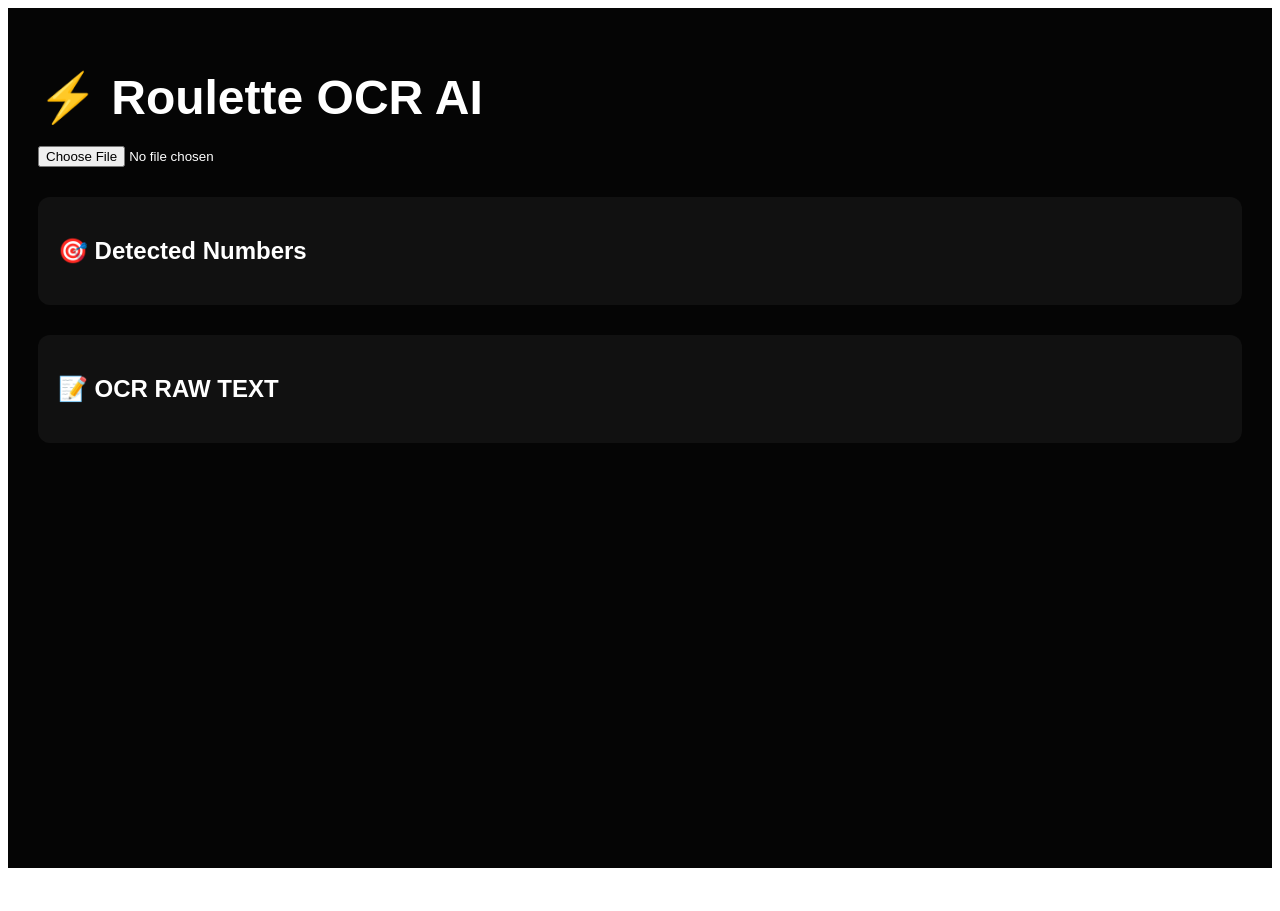
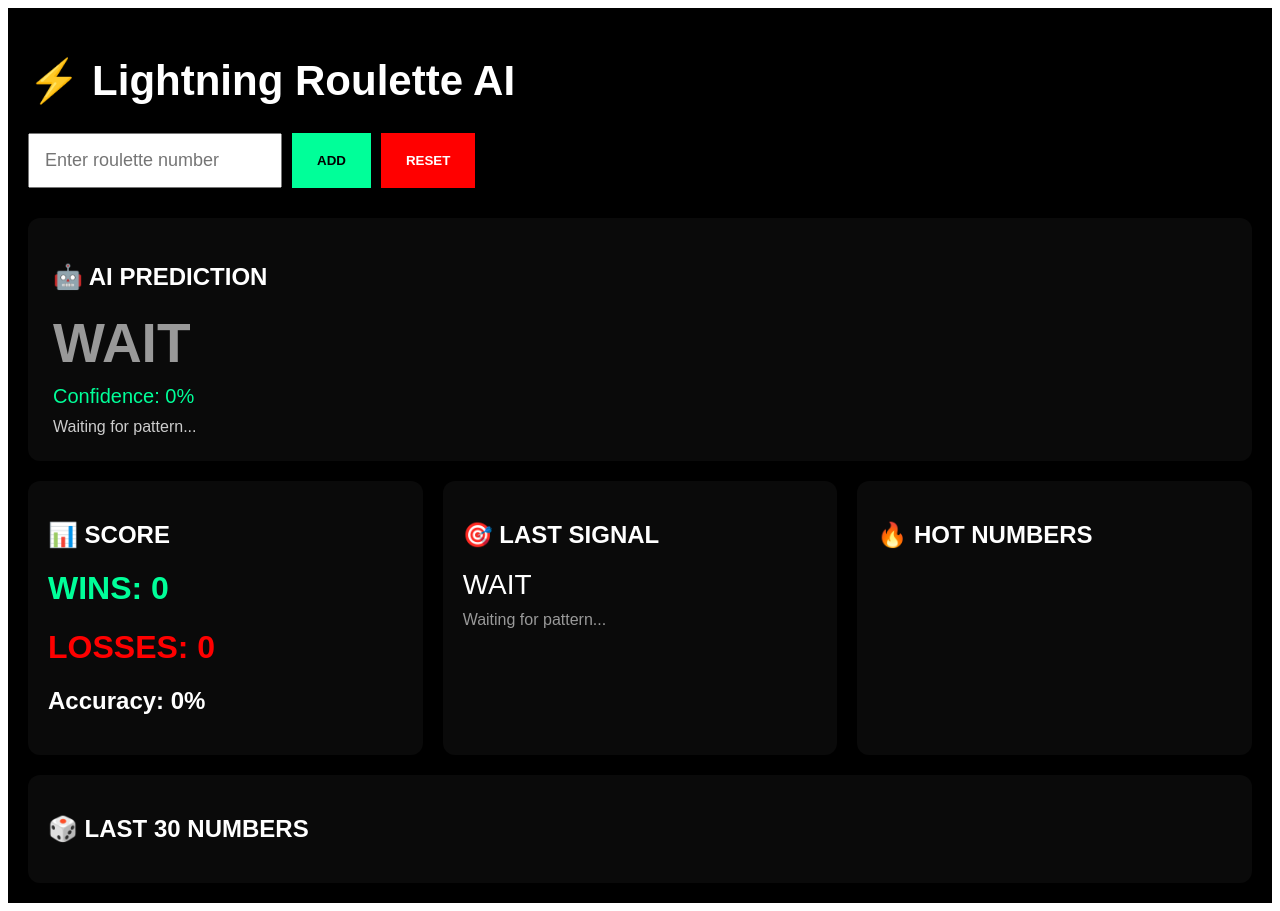
Before and after one commit to leonardoans07/roleta, a Next.js app: page / in a window 1280 px wide. Before the commit the page ends 876 px from the top, so only its background shows below. Built offline with nearby package versions, Linux system fonts and the light colour scheme.

Commit message:
Update page.js

```diff
--- a/app/page.js
+++ b/app/page.js
@@ -1,173 +1,463 @@
 'use client'
 
 import { useState } from 'react'
-import Tesseract from 'tesseract.js'
 
 export default function Home() {
+  const [input, setInput] = useState('')
+  const [numbers, setNumbers] = useState([])
+  const [prediction, setPrediction] = useState('WAIT')
+  const [confidence, setConfidence] = useState(0)
+  const [signalType, setSignalType] = useState('Waiting for pattern...')
+  const [wins, setWins] = useState(0)
+  const [losses, setLosses] = useState(0)
+  const [lastPrediction, setLastPrediction] = useState(null)
 
-  const [image, setImage] = useState(null)
-  const [text, setText] = useState('')
-  const [loading, setLoading] = useState(false)
-  const [numbers, setNumbers] = useState([])
+  const europeanWheel = [
+    0, 32, 15, 19, 4, 21, 2, 25,
+    17, 34, 6, 27, 13, 36, 11, 30,
+    8, 23, 10, 5, 24, 16, 33, 1,
+    20, 14, 31, 9, 22, 18, 29, 7,
+    28, 12, 35, 3, 26
+  ]
 
-  const extractNumbers = async (file) => {
+  const redNumbers = [
+    1,3,5,7,9,12,14,16,18,19,
+    21,23,25,27,30,32,34,36
+  ]
 
-    setLoading(true)
+  function getColor(num) {
+    if (num === 0) return 'green'
+    return redNumbers.includes(num) ? 'red' : 'black'
+  }
 
-    const result = await Tesseract.recognize(
-      file,
-      'eng'
+  function getDozen(num) {
+    if (num >= 1 && num <= 12) return '1ST 12'
+    if (num >= 13 && num <= 24) return '2ND 12'
+    if (num >= 25 && num <= 36) return '3RD 12'
+    return 'ZERO'
+  }
+
+  function getSector(num) {
+    const voisins = [
+      22,18,29,7,28,12,35,3,26,
+      0,32,15,19,4,21,2,25
+    ]
+
+    const tiers = [
+      27,13,36,11,30,8,
+      23,10,5,24,16,33
+    ]
+
+    const orphelins = [
+      1,20,14,31,9,17,34,6
+    ]
+
+    if (voisins.includes(num)) return 'VOISINS'
+    if (tiers.includes(num)) return 'TIERS'
+    if (orphelins.includes(num)) return 'ORPHELINS'
+    return 'ZERO'
+  }
+
+  function analyzePatterns(list) {
+    if (list.length < 6) {
+      setPrediction('WAIT')
+      setConfidence(0)
+      setSignalType('Collecting data...')
+      return
+    }
+
+    const recent = list.slice(0, 8)
+
+    // DOZENS
+    let dozenCount = {
+      '1ST 12': 0,
+      '2ND 12': 0,
+      '3RD 12': 0
+    }
+
+    // SECTORS
+    let sectorCount = {
+      VOISINS: 0,
+      TIERS: 0,
+      ORPHELINS: 0
+    }
+
+    recent.forEach(n => {
+      const dz = getDozen(n)
+      const sector = getSector(n)
+
+      if (dz !== 'ZERO') {
+        dozenCount[dz]++
+      }
+
+      if (sector !== 'ZERO') {
+        sectorCount[sector]++
+      }
+    })
+
+    let bestDozen = Object.keys(dozenCount).reduce((a, b) =>
+      dozenCount[a] > dozenCount[b] ? a : b
     )
 
-    const detectedText = result.data.text
+    let bestSector = Object.keys(sectorCount).reduce((a, b) =>
+      sectorCount[a] > sectorCount[b] ? a : b
+    )
 
-    setText(detectedText)
+    let dozenScore = dozenCount[bestDozen]
+    let sectorScore = sectorCount[bestSector]
 
-    // PEGAR APENAS NÚMEROS
-    const foundNumbers =
-      detectedText.match(/\d+/g)
+    // PRIORIDADE MAIOR PARA SETORES
+    if (sectorScore >= 4) {
+      setPrediction(bestSector)
+      setConfidence(85 + sectorScore)
+      setSignalType('🔥 Strong wheel sector repetition')
 
-    if (foundNumbers) {
+      setLastPrediction({
+        type: 'sector',
+        value: bestSector
+      })
 
-      const cleanNumbers =
-        foundNumbers
-          .map(n => Number(n))
-          .filter(
-            n => n >= 0 && n <= 36
-          )
-
-      setNumbers(cleanNumbers)
+      return
     }
 
-    setLoading(false)
+    // DEZENAS
+    if (dozenScore >= 5) {
+      setPrediction(bestDozen)
+      setConfidence(70 + dozenScore)
+      setSignalType('📈 Dozen momentum detected')
+
+      setLastPrediction({
+        type: 'dozen',
+        value: bestDozen
+      })
+
+      return
+    }
+
+    // ANALISE DE PROXIMIDADE NA RODA
+    let closeHits = 0
+
+    for (let i = 0; i < recent.length - 1; i++) {
+      const current = europeanWheel.indexOf(recent[i])
+      const next = europeanWheel.indexOf(recent[i + 1])
+
+      let diff = Math.abs(current - next)
+
+      if (diff <= 4 || diff >= 33) {
+        closeHits++
+      }
+    }
+
+    if (closeHits >= 4) {
+      setPrediction('VOISINS')
+      setConfidence(78)
+      setSignalType('🎯 Wheel proximity detected')
+
+      setLastPrediction({
+        type: 'sector',
+        value: 'VOISINS'
+      })
+
+      return
+    }
+
+    setPrediction('WAIT')
+    setConfidence(0)
+    setSignalType('No strong pattern')
   }
 
+  function checkWin(newNumber) {
+    if (!lastPrediction) return
+
+    let isWin = false
+
+    if (lastPrediction.type === 'dozen') {
+      if (getDozen(newNumber) === lastPrediction.value) {
+        isWin = true
+      }
+    }
+
+    if (lastPrediction.type === 'sector') {
+      if (getSector(newNumber) === lastPrediction.value) {
+        isWin = true
+      }
+    }
+
+    if (isWin) {
+      setWins(prev => prev + 1)
+    } else {
+      setLosses(prev => prev + 1)
+    }
+  }
+
+  function addNumber() {
+    const num = parseInt(input)
+
+    if (isNaN(num) || num < 0 || num > 36) return
+
+    checkWin(num)
+
+    const updated = [num, ...numbers].slice(0, 30)
+
+    setNumbers(updated)
+
+    analyzePatterns(updated)
+
+    setInput('')
+  }
+
+  function resetAll() {
+    setNumbers([])
+    setPrediction('WAIT')
+    setConfidence(0)
+    setSignalType('Waiting...')
+    setWins(0)
+    setLosses(0)
+    setLastPrediction(null)
+  }
+
+  const accuracy =
+    wins + losses > 0
+      ? ((wins / (wins + losses)) * 100).toFixed(1)
+      : 0
+
   return (
-
-    <main style={{
-      background:'#050505',
-      minHeight:'100vh',
-      color:'white',
-      padding:'30px',
-      fontFamily:'Arial'
-    }}>
-
-      <h1 style={{
-        fontSize:'48px',
-        marginBottom:'20px'
-      }}>
-        ⚡ Roulette OCR AI
+    <main
+      style={{
+        background: '#000',
+        minHeight: '100vh',
+        color: 'white',
+        padding: 20,
+        fontFamily: 'Arial'
+      }}
+    >
+      <h1 style={{ fontSize: 42 }}>
+        ⚡ Lightning Roulette AI
       </h1>
 
-      <input
-        type="file"
-        accept="image/*"
-        onChange={(e)=>{
+      <div
+        style={{
+          display: 'flex',
+          gap: 10,
+          marginTop: 20
+        }}
+      >
+        <input
+          value={input}
+          onChange={(e) => setInput(e.target.value)}
+          placeholder="Enter roulette number"
+          style={{
+            padding: 15,
+            fontSize: 18,
+            width: 220,
+            color: 'black'
+          }}
+        />
 
-          const file = e.target.files[0]
+        <button
+          onClick={addNumber}
+          style={{
+            background: '#00ff99',
+            border: 'none',
+            padding: '15px 25px',
+            fontWeight: 'bold',
+            cursor: 'pointer'
+          }}
+        >
+          ADD
+        </button>
 
-          if(file){
+        <button
+          onClick={resetAll}
+          style={{
+            background: 'red',
+            border: 'none',
+            padding: '15px 25px',
+            color: 'white',
+            fontWeight: 'bold',
+            cursor: 'pointer'
+          }}
+        >
+          RESET
+        </button>
+      </div>
 
-            setImage(
-              URL.createObjectURL(file)
-            )
+      <div
+        style={{
+          background: '#0a0a0a',
+          marginTop: 30,
+          padding: 25,
+          borderRadius: 12
+        }}
+      >
+        <h2>🤖 AI PREDICTION</h2>
 
-            extractNumbers(file)
-          }
-        }}
-      />
-
-      {loading && (
-
-        <h2 style={{
-          marginTop:'20px',
-          color:'#00ff99'
-        }}>
-          Reading roulette numbers...
-        </h2>
-
-      )}
-
-      {image && (
-
-        <div style={{
-          marginTop:'30px'
-        }}>
-
-          <img
-            src={image}
-            alt="roulette"
-            style={{
-              width:'350px',
-              borderRadius:'12px'
-            }}
-          />
-
+        <div
+          style={{
+            fontSize: 55,
+            color:
+              prediction === 'WAIT'
+                ? '#999'
+                : '#00ff99',
+            fontWeight: 'bold'
+          }}
+        >
+          {prediction}
         </div>
 
-      )}
+        <div
+          style={{
+            marginTop: 10,
+            fontSize: 20,
+            color: '#00ff99'
+          }}
+        >
+          Confidence: {confidence}%
+        </div>
 
-      <div style={{
-        marginTop:'30px',
-        background:'#111',
-        padding:'20px',
-        borderRadius:'12px'
-      }}>
+        <div
+          style={{
+            marginTop: 10,
+            color: '#ccc'
+          }}
+        >
+          {signalType}
+        </div>
+      </div>
 
-        <h2>🎯 Detected Numbers</h2>
+      <div
+        style={{
+          display: 'grid',
+          gridTemplateColumns: '1fr 1fr 1fr',
+          gap: 20,
+          marginTop: 20
+        }}
+      >
+        <div
+          style={{
+            background: '#0a0a0a',
+            padding: 20,
+            borderRadius: 12
+          }}
+        >
+          <h2>📊 SCORE</h2>
 
-        <div style={{
-          display:'flex',
-          gap:'10px',
-          flexWrap:'wrap',
-          marginTop:'15px'
-        }}>
+          <h1 style={{ color: '#00ff99' }}>
+            WINS: {wins}
+          </h1>
 
-          {numbers.map((n,i)=>(
+          <h1 style={{ color: 'red' }}>
+            LOSSES: {losses}
+          </h1>
 
+          <h2>
+            Accuracy: {accuracy}%
+          </h2>
+        </div>
+
+        <div
+          style={{
+            background: '#0a0a0a',
+            padding: 20,
+            borderRadius: 12
+          }}
+        >
+          <h2>🎯 LAST SIGNAL</h2>
+
+          <div style={{ fontSize: 28 }}>
+            {prediction}
+          </div>
+
+          <div
+            style={{
+              marginTop: 10,
+              color: '#999'
+            }}
+          >
+            {signalType}
+          </div>
+        </div>
+
+        <div
+          style={{
+            background: '#0a0a0a',
+            padding: 20,
+            borderRadius: 12
+          }}
+        >
+          <h2>🔥 HOT NUMBERS</h2>
+
+          <div
+            style={{
+              display: 'flex',
+              flexWrap: 'wrap',
+              gap: 10,
+              marginTop: 15
+            }}
+          >
+            {[...new Set(numbers)]
+              .slice(0, 6)
+              .map((n, i) => (
+                <div
+                  key={i}
+                  style={{
+                    background: '#00ff99',
+                    color: 'black',
+                    padding: '10px 15px',
+                    borderRadius: 8,
+                    fontWeight: 'bold'
+                  }}
+                >
+                  {n}
+                </div>
+              ))}
+          </div>
+        </div>
+      </div>
+
+      <div
+        style={{
+          background: '#0a0a0a',
+          marginTop: 20,
+          padding: 20,
+          borderRadius: 12
+        }}
+      >
+        <h2>🎲 LAST 30 NUMBERS</h2>
+
+        <div
+          style={{
+            display: 'flex',
+            flexWrap: 'wrap',
+            gap: 10,
+            marginTop: 15
+          }}
+        >
+          {numbers.map((num, i) => (
             <div
               key={i}
               style={{
-                width:'55px',
-                height:'55px',
-                background:'#00ff99',
-                color:'black',
-                borderRadius:'10px',
-                display:'flex',
-                justifyContent:'center',
-                alignItems:'center',
-                fontWeight:'bold',
-                fontSize:'22px'
+                width: 50,
+                height: 50,
+                borderRadius: 10,
+                background:
+                  getColor(num) === 'red'
+                    ? '#ff3355'
+                    : getColor(num) === 'black'
+                    ? '#222'
+                    : 'green',
+                display: 'flex',
+                alignItems: 'center',
+                justifyContent: 'center',
+                fontWeight: 'bold',
+                fontSize: 20
               }}
             >
-              {n}
+              {num}
             </div>
-
           ))}
-
         </div>
-
       </div>
-
-      <div style={{
-        marginTop:'30px',
-        background:'#111',
-        padding:'20px',
-        borderRadius:'12px'
-      }}>
-
-        <h2>📝 OCR RAW TEXT</h2>
-
-        <p style={{
-          color:'#aaa',
-          marginTop:'10px',
-          whiteSpace:'pre-wrap'
-        }}>
-          {text}
-        </p>
-
-      </div>
-
     </main>
   )
 }
```
